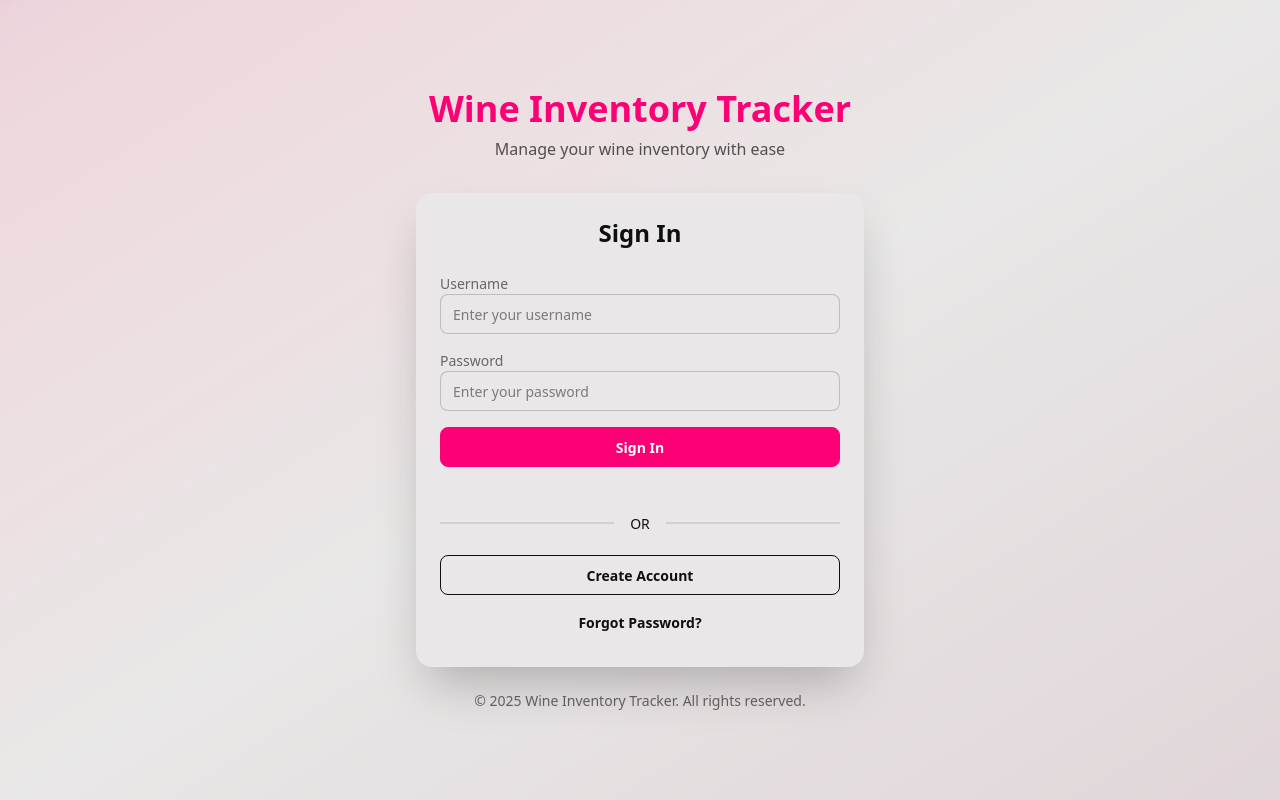
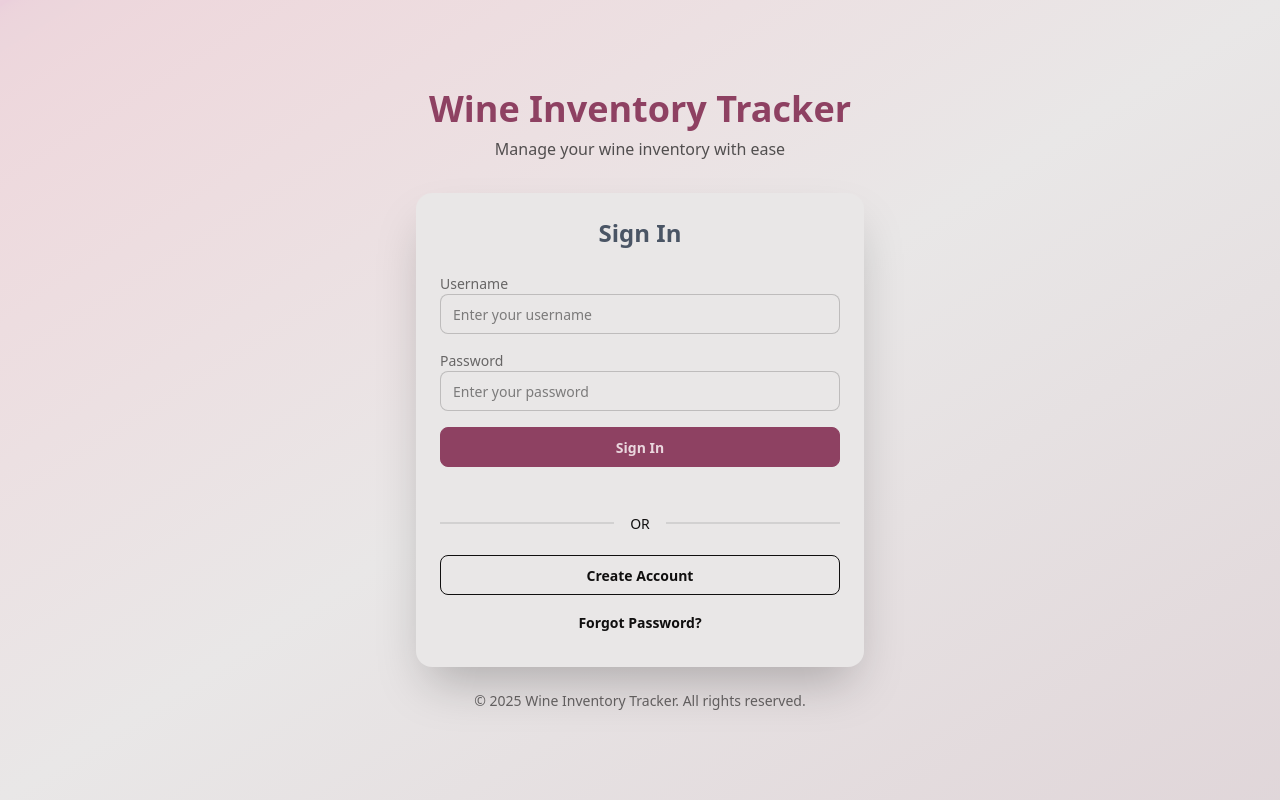
Before and after one commit to Natkuma01/wine_not, a React (Vite) app in the folder frontend/: page /landing in a window 1280 px wide. Built offline with nearby package versions, Linux system fonts and the light colour scheme.

Commit message:
Change theme for login page

```diff
--- a/frontend/src/landing.jsx
+++ b/frontend/src/landing.jsx
@@ -117,7 +117,7 @@ function Landing() {
       <div className="w-full max-w-md">
         {/* Logo/Title Section */}
         <div className="text-center mb-8">
-          <h1 className="text-4xl font-bold text-primary mb-2">
+          <h1 className="text-4xl font-bold text-secondary mb-2">
             Wine Inventory Tracker
           </h1>
           <p className="text-base-content/70">
@@ -131,7 +131,7 @@ function Landing() {
             {/* Login Form */}
             {!showCreateAccount && !showForgotPassword && (
               <>
-                <h2 className="card-title text-2xl mb-4 justify-center">
+                <h2 className="card-title text-2xl mb-4 justify-center text-gray-600">
                   Sign In
                 </h2>
 
@@ -205,7 +205,7 @@ function Landing() {
                   <div className="form-control mb-6">
                     <button
                       type="submit"
-                      className="btn btn-primary w-full"
+                      className="btn btn-secondary w-full"
                     >
                       Sign In
                     </button>
```
